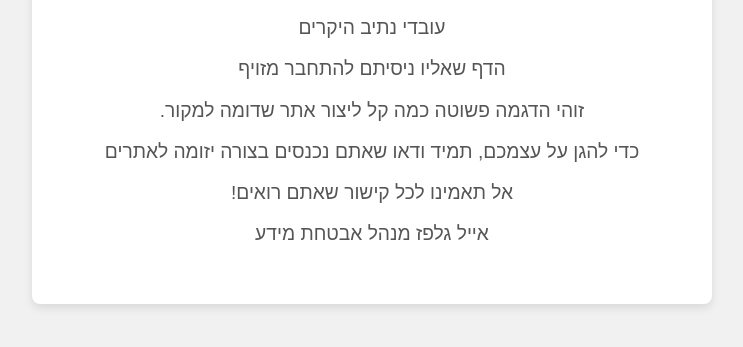
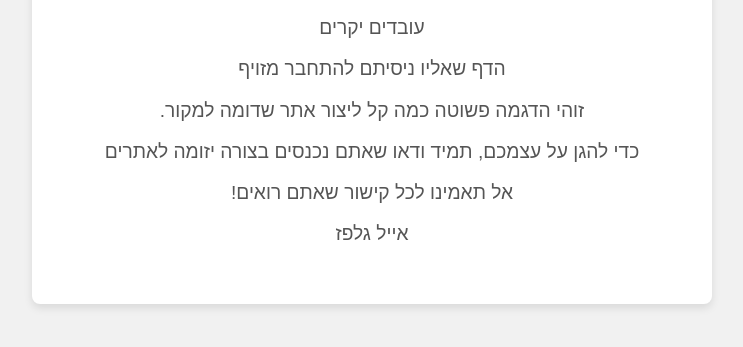
Before and after one commit to galpazon/bank-phishing-demo, a plain HTML site: page warning-page.html in a window 1280 px wide. Shown: the part 239-586 px from the top of the page, without its empty margins (268-1011 px from the left). Drawn offline with Linux system fonts and the light colour scheme.

```diff
--- a/warning-page.html
+++ b/warning-page.html
@@ -34,12 +34,12 @@
 <body>
     <div class="container">
         <h1> שיעור באבטחת מידע💡</h1>
-        <p>עובדי נתיב היקרים</p>
+        <p>עובדים יקרים</p>
         <p>הדף שאליו ניסיתם להתחבר מזויף</p>
         <p>זוהי הדגמה פשוטה כמה קל ליצור אתר שדומה למקור. </p>
         <p>כדי להגן על עצמכם, תמיד ודאו שאתם נכנסים בצורה יזומה לאתרים </p>
         <p>אל תאמינו לכל קישור שאתם רואים!</p>
-        <p>אייל גלפז מנהל אבטחת מידע</p>
+        <p>אייל גלפז</p>
     </div>
 </body>
 </html>
```
